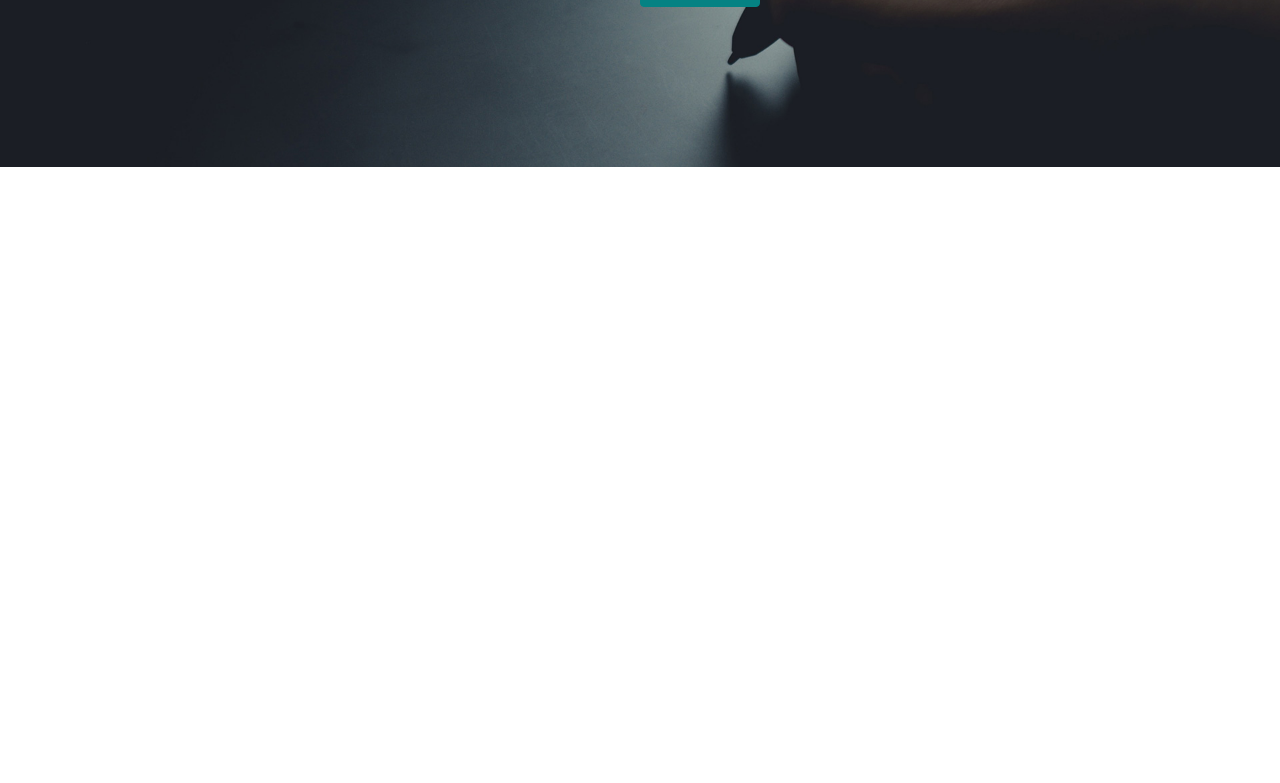
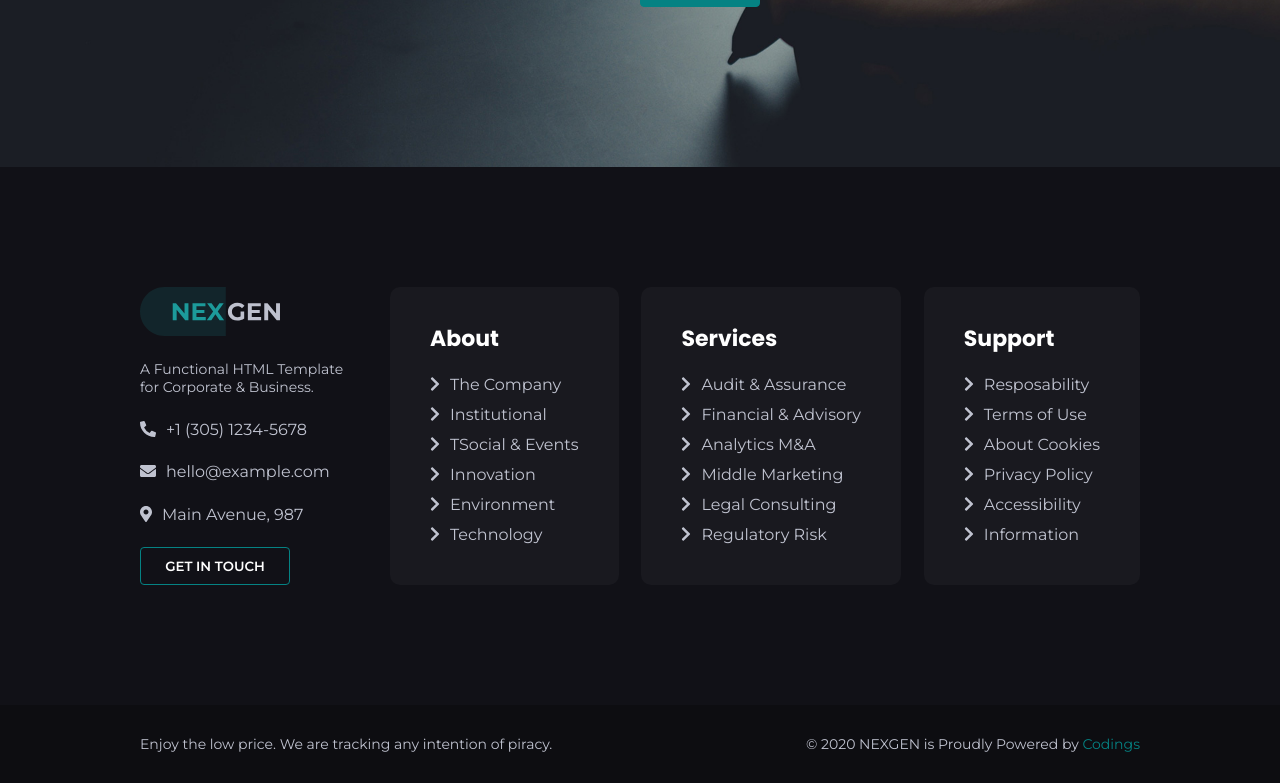
Before and after one commit to MarcoCusenza/proj-html-vuejs, a Vue app: page / in a window 1280 px wide. Shown: the part 4665-5448 px from the top of the page. Before the commit the page ends 4832 px from the top, so only its background shows below. Built offline with nearby package versions, Linux system fonts and the light colour scheme.

Commit message:
Sezione Footer (FINE SEZIONI)

```diff
--- a/src/components/macro/Footer.vue
+++ b/src/components/macro/Footer.vue
@@ -1,12 +1,20 @@
 <template>
   <footer>
-    <div class="container"></div>
+    <FooterTop />
+    <FooterBot />
   </footer>
 </template>
 
 <script>
+import FooterTop from "../sections/FooterTop.vue";
+import FooterBot from "../sections/FooterBot.vue";
+
 export default {
   name: "Footer",
+  components:{
+    FooterTop,
+    FooterBot,
+  }
 };
 </script>
 
--- /dev/null
+++ b/src/components/sections/FooterBot.vue
@@ -0,0 +1,38 @@
+<template>
+  <div class="footer-bot dark-section">
+    <div class="container">
+      <div class="left">
+        Enjoy the low price. We are tracking any intention of piracy.
+      </div>
+
+      <div class="right">
+        &copy; 2020 NEXGEN is Proudly Powered by <a href="#">Codings</a>
+      </div>
+    </div>
+  </div>
+</template>
+
+<script>
+export default {
+  name: "FooterBot",
+};
+</script>
+
+<style lang="scss" scoped>
+@import "../../assets/style/partials/variables.scss";
+
+.footer-bot {
+  background-color: $bg-darkest;
+
+  .container {
+    display: flex;
+    justify-content: space-between;
+    font-size: 14px;
+    padding: 30px 0;
+
+    a{
+      color: $primary;
+    }
+  }
+}
+</style>
--- /dev/null
+++ b/src/components/sections/FooterTop.vue
@@ -0,0 +1,151 @@
+<template>
+  <div class="footer-top dark-section">
+    <div class="container">
+      <div class="box-left">
+        <img
+          class="logo"
+          src="../../assets/img/nexgen-logo.svg"
+          alt="Nexgen logo"
+        />
+        <div class="subtitle">
+          A Functional HTML Template for Corporate & Business.
+        </div>
+        <a class="contact phone" href="#">
+          <i class="fas fa-phone-alt"></i>
+          <span>+1 (305) 1234-5678</span>
+        </a>
+        <a class="contact mail" href="#">
+          <i class="fas fa-envelope"></i>
+          <span>hello@example.com</span>
+        </a>
+        <a class="contact address" href="#">
+          <i class="fas fa-map-marker-alt"></i>
+          <span>Main Avenue, 987</span>
+        </a>
+        <button class="but but-empty">get in touch</button>
+      </div>
+      <div class="box-right">
+        <div class="box-card" v-for="(card, i) in footerData" :key="i">
+          <div class="card">
+            <h3>{{ card.title }}</h3>
+            <div class="voice" v-for="(voice, i) in card.voices" :key="i">
+              <i class="fas fa-chevron-right"></i>
+              <span>{{ voice }}</span>
+            </div>
+          </div>
+        </div>
+      </div>
+    </div>
+  </div>
+</template>
+
+<script>
+export default {
+  name: "FooterTop",
+  data() {
+    return {
+      footerData: {
+        card1: {
+          title: "About",
+          voices: {
+            voice01: "The Company",
+            voice02: "Institutional",
+            voice03: "TSocial & Events",
+            voice04: "Innovation",
+            voice05: "Environment",
+            voice06: "Technology",
+          },
+        },
+        card2: {
+          title: "Services",
+          voices: {
+            voice01: "Audit & Assurance",
+            voice02: "Financial & Advisory",
+            voice03: "Analytics M&A",
+            voice04: "Middle Marketing",
+            voice05: "Legal Consulting",
+            voice06: "Regulatory Risk",
+          },
+        },
+        card3: {
+          title: "Support",
+          voices: {
+            voice01: "Resposability",
+            voice02: "Terms of Use",
+            voice03: "About Cookies",
+            voice04: "Privacy Policy",
+            voice05: "Accessibility",
+            voice06: "Information",
+          },
+        },
+      },
+    };
+  },
+};
+</script>
+
+<style lang="scss" scoped>
+@import "../../assets/style/partials/variables.scss";
+@import "../../assets/style/mixins/button.scss";
+
+@include button;
+
+.footer-top {
+  background-color: $bg-darker;
+  padding: 120px 0;
+
+  .container {
+    display: grid;
+    grid-template-columns: 25% 75%;
+
+    .box-left {
+      display: flex;
+      flex-direction: column;
+      justify-content: space-between;
+
+      img {
+        width: 140px;
+      }
+
+      .subtitle {
+        font-size: 0.875rem;
+        width: 90%;
+      }
+
+      .contact{
+        span{
+          margin-left: 10px;
+        }
+      }
+
+      button {
+        width: 150px;
+        color: $text-light;
+      }
+    }
+    .box-right {
+      display: flex;
+      justify-content: space-between;
+
+      .box-card {
+        background-color: #19191f;
+        padding: 35px 40px;
+        border-radius: 10px;
+
+        h3 {
+          font-size: 1.375rem;
+          margin-bottom: 15px;
+        }
+
+        .voice {
+          line-height: 30px;
+
+          span {
+            margin-left: 10px;
+          }
+        }
+      }
+    }
+  }
+}
+</style>
```
